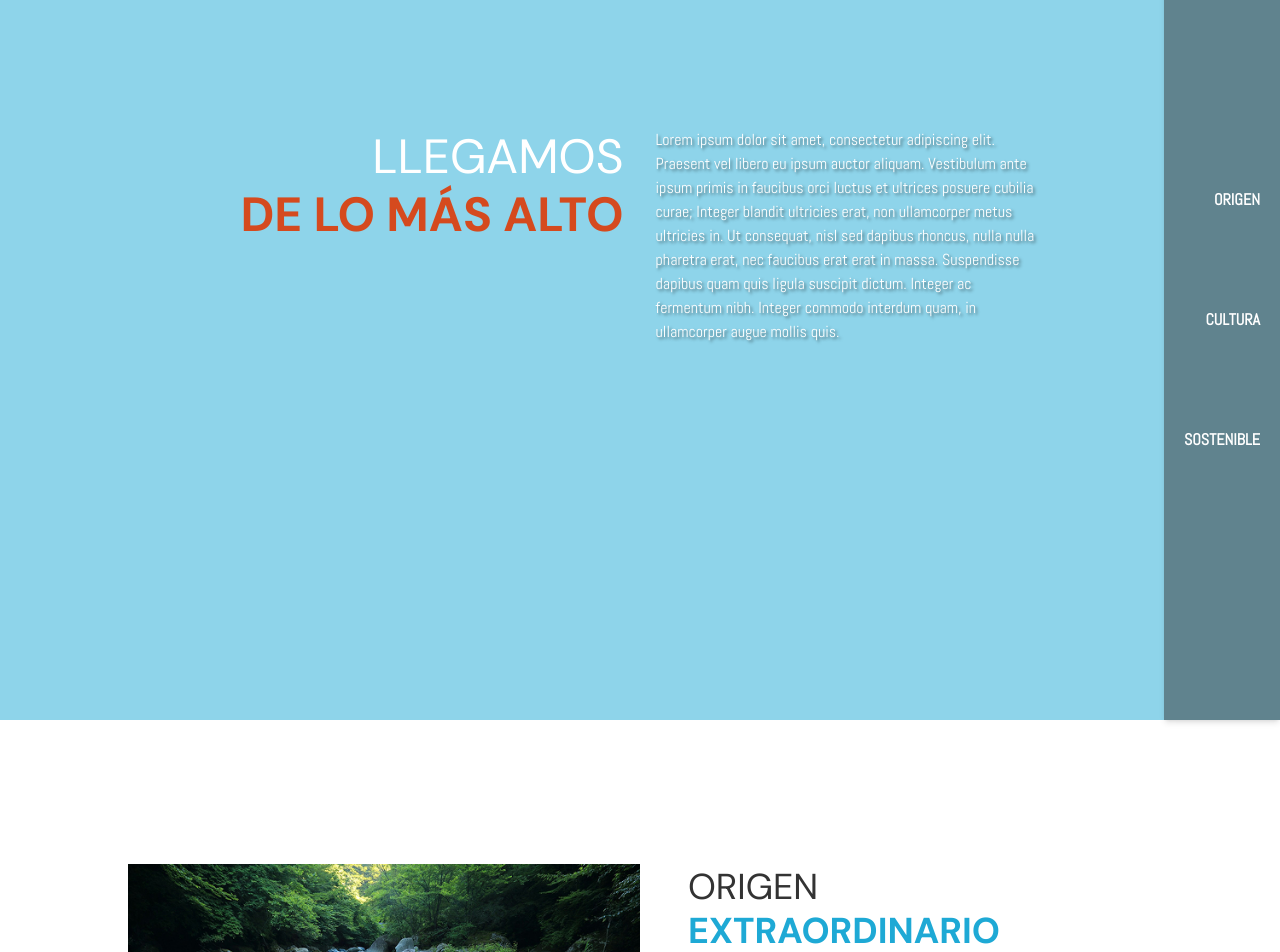
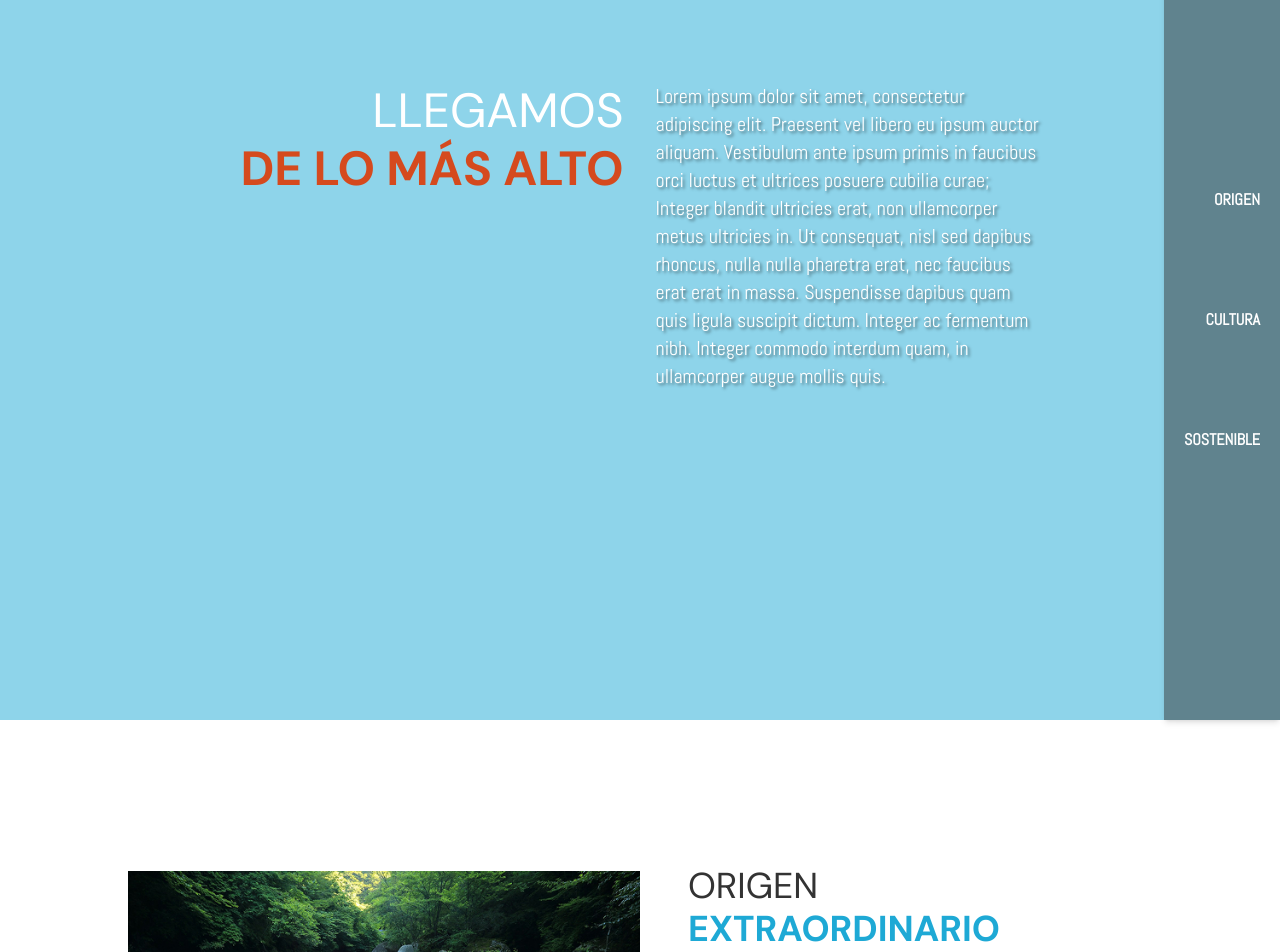
Before and after one commit to jbmunozhuercano/mountains, a Next.js app: page / in a window 1280 px wide. Shown: the part 80-1032 px from the top of the page. Built offline with nearby package versions, Linux system fonts and the light colour scheme.

Commit message:
Fixed size of parragraphs in desktop devices

```diff
--- a/app/components/ContentBlock/index.tsx
+++ b/app/components/ContentBlock/index.tsx
@@ -46,7 +46,7 @@ export default function ContentBlock({block}: Block): JSX.Element {
               : 'lg:w-2/4 lg:px-8'
           }
         >
-          <h3 className='px-4 text-2xl md:text-4xl'>{block.title}</h3>
+          <h3 className='px-4 mb-4 text-2xl md:text-4xl'>{block.title}</h3>
           <p className='px-4 lg:text-lg'>{block.text}</p>
         </div>
       </div>
--- a/app/components/Header/index.tsx
+++ b/app/components/Header/index.tsx
@@ -28,7 +28,7 @@ export default function Header(): JSX.Element {
             Llegamos
             <span className='text-primary font-bold block'>de lo más alto</span>
           </h1>
-          <p className='[text-shadow:var(--text-shadow)] md:ml-8 md:max-w-sm'>
+          <p className='[text-shadow:var(--text-shadow)] md:ml-8 md:max-w-sm lg:text-xl'>
             Lorem ipsum dolor sit amet, consectetur adipiscing elit. Praesent
             vel libero eu ipsum auctor aliquam. Vestibulum ante ipsum primis in
             faucibus orci luctus et ultrices posuere cubilia curae; Integer
```
